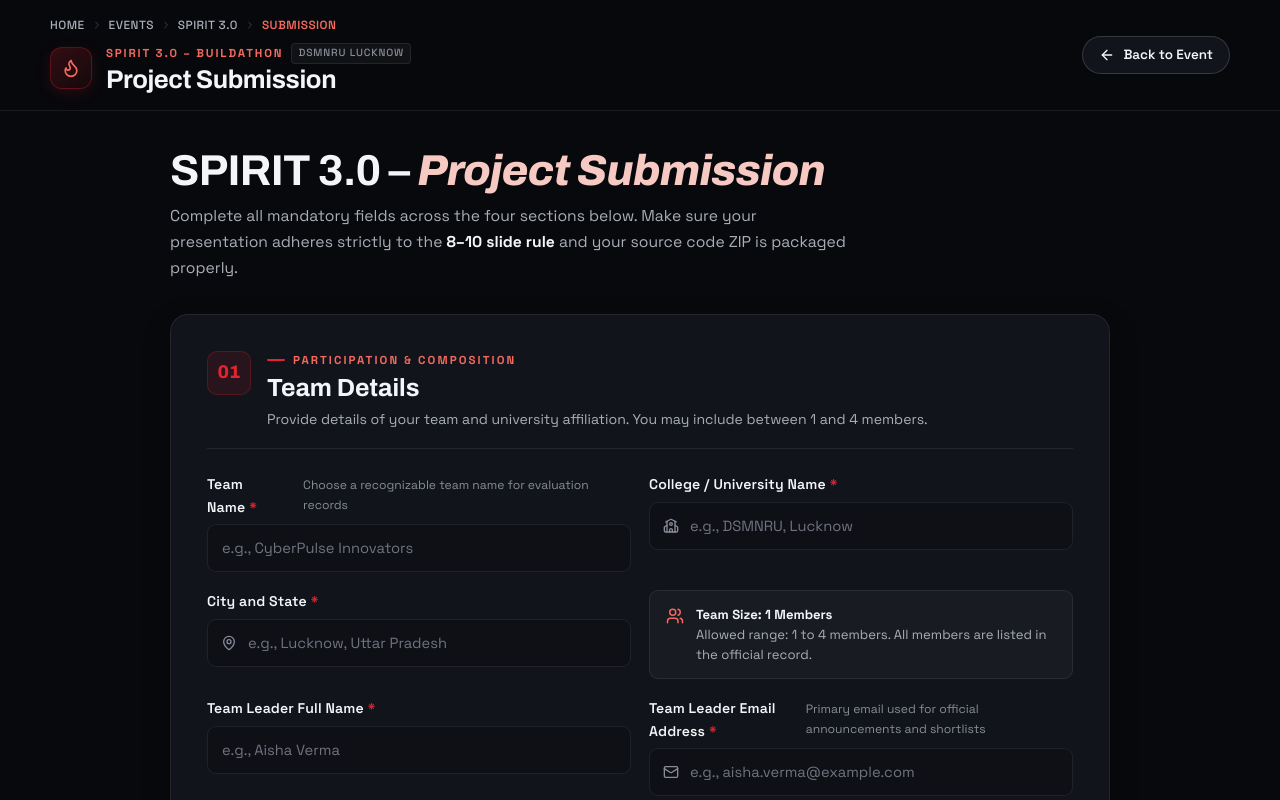
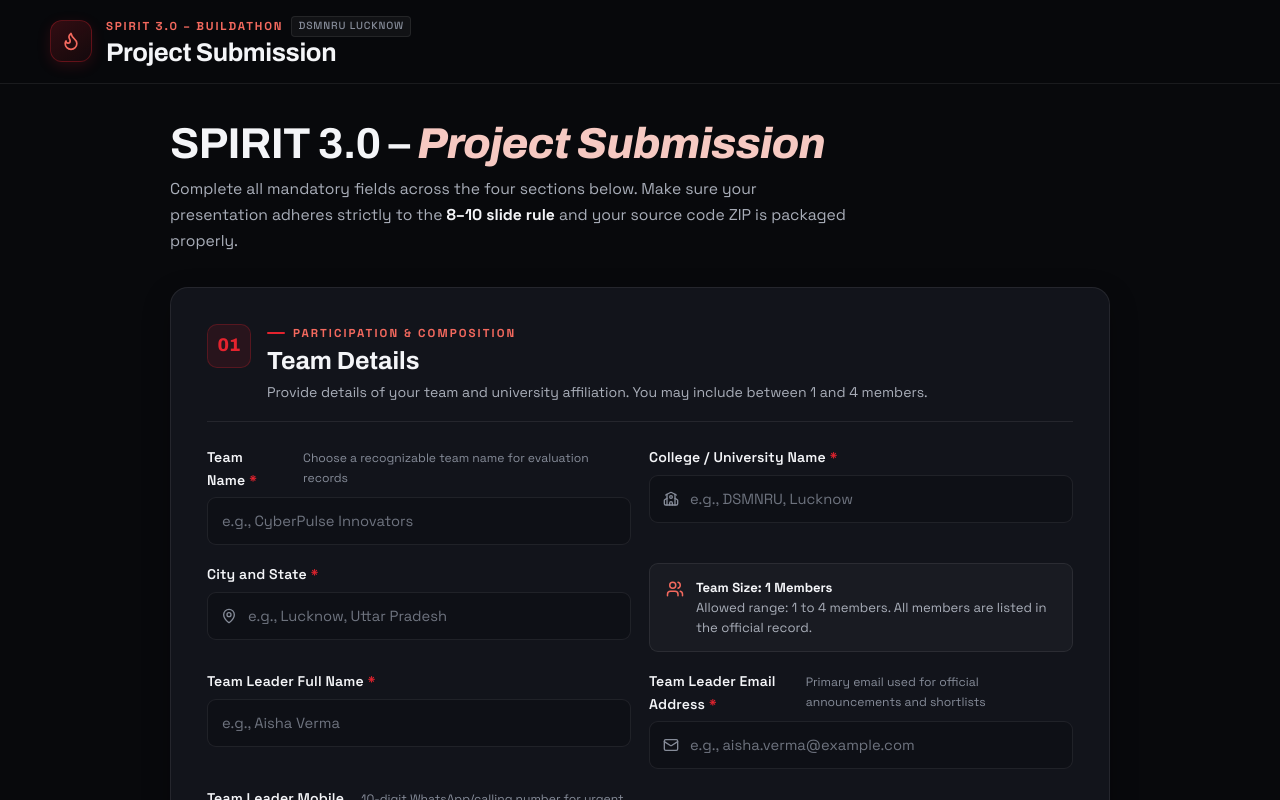
Before and after one commit to TheAfnan/submission-page, a React (Vite) app: page / in a window 1280 px wide. Shown: the top 800 px of the page. Built offline with nearby package versions, Linux system fonts and the light colour scheme.

Commit message:
Remove breadcrumbs, external return links, and make portal 100% standalone

```diff
--- a/src/components/Confirmation/ConfirmationCard.tsx
+++ b/src/components/Confirmation/ConfirmationCard.tsx
@@ -13,13 +13,11 @@ import styles from './ConfirmationCard.module.css'
 
 interface ConfirmationCardProps {
   result: SubmissionResult
-  backToEventUrl?: string
   onReset?: () => void
 }
 
 export const ConfirmationCard: React.FC<ConfirmationCardProps> = ({
   result,
-  backToEventUrl = 'https://spirit-dsmnru.vercel.app/events/spirit-3-0-buildathon',
   onReset,
 }) => {
   const [copied, setCopied] = useState(false)
@@ -220,24 +218,16 @@ export const ConfirmationCard: React.FC<ConfirmationCardProps> = ({
             <span>Download Submission Receipt (.JSON)</span>
           </button>
 
-          <a
-            href={backToEventUrl}
-            className={styles.eventPageBtn}
-            target="_blank"
-            rel="noopener noreferrer"
-          >
-            <span>Return to Event Page</span>
-            <ExternalLink size={16} />
-          </a>
+          {onReset && (
+            <button
+              type="button"
+              className={styles.eventPageBtn}
+              onClick={onReset}
+            >
+              <span>Submit Another Project Entry</span>
+            </button>
+          )}
         </div>
-
-        {onReset && (
-          <div className={styles.resetRow}>
-            <button type="button" className={styles.resetBtn} onClick={onReset}>
-              Submit another project entry
-            </button>
-          </div>
-        )}
       </div>
     </div>
   )
--- a/src/components/Header/Header.tsx
+++ b/src/components/Header/Header.tsx
@@ -1,37 +1,12 @@
-import { ArrowLeft, ChevronRight, Flame } from 'lucide-react'
+import React from 'react'
+import { Flame } from 'lucide-react'
 import styles from './Header.module.css'
 
-interface HeaderProps {
-  backToEventUrl?: string
-}
-
-export const Header: React.FC<HeaderProps> = ({
-  backToEventUrl = 'https://spirit-dsmnru.vercel.app/events/spirit-3-0-buildathon',
-}) => {
+export const Header: React.FC = () => {
   return (
     <header className={styles.header}>
       <div className={styles.container}>
         <div className={styles.leftCol}>
-          {/* Breadcrumb */}
-          <nav className={styles.breadcrumb} aria-label="Breadcrumb">
-            <a href="https://spirit-dsmnru.vercel.app/" className={styles.breadcrumbLink}>
-              Home
-            </a>
-            <ChevronRight size={12} className={styles.breadcrumbSep} />
-            <a href="https://spirit-dsmnru.vercel.app/events" className={styles.breadcrumbLink}>
-              Events
-            </a>
-            <ChevronRight size={12} className={styles.breadcrumbSep} />
-            <a href={backToEventUrl} className={styles.breadcrumbLink}>
-              SPIRIT 3.0
-            </a>
-            <ChevronRight size={12} className={styles.breadcrumbSep} />
-            <span className={styles.breadcrumbActive} aria-current="page">
-              Submission
-            </span>
-          </nav>
-
-          {/* Branding and Page Title */}
           <div className={styles.brandingRow}>
             <div className={styles.logoBadge} aria-hidden="true">
               <span className={styles.logoFlame}>
@@ -48,21 +23,6 @@ export const Header: React.FC<HeaderProps> = ({
             </div>
           </div>
         </div>
-
-        <div className={styles.rightCol}>
-
-          {/* Back to event link */}
-          <a
-            href={backToEventUrl}
-            className={styles.backBtn}
-            target="_blank"
-            rel="noopener noreferrer"
-            aria-label="Back to SPIRIT 3.0 event page"
-          >
-            <ArrowLeft size={16} />
-            <span>Back to Event</span>
-          </a>
-        </div>
       </div>
     </header>
   )
--- a/src/components/SpiritSubmissionPortal.tsx
+++ b/src/components/SpiritSubmissionPortal.tsx
@@ -246,7 +246,7 @@ export const SpiritSubmissionPortal: React.FC<SpiritSubmissionPortalProps> = ({
   return (
     <div className={styles.portalRoot}>
       {/* A. Compact Header */}
-      <Header backToEventUrl={config.backToEventUrl} />
+      <Header />
 
       {/* B. Event Information Strip & Deadline */}
       <EventStrip
@@ -262,7 +262,6 @@ export const SpiritSubmissionPortal: React.FC<SpiritSubmissionPortalProps> = ({
         {submissionResult ? (
           <ConfirmationCard
             result={submissionResult}
-            backToEventUrl={config.backToEventUrl}
             onReset={handleResetForm}
           />
         ) : (
@@ -383,14 +382,6 @@ export const SpiritSubmissionPortal: React.FC<SpiritSubmissionPortalProps> = ({
           <span>
             © 2026 SPIRIT 3.0 – Buildathon • Dr. Shakuntala Misra National Rehabilitation University (DSMNRU), Lucknow.
           </span>
-          <a
-            href={config.backToEventUrl}
-            target="_blank"
-            rel="noopener noreferrer"
-            className={styles.footerLink}
-          >
-            Event Rules & Guidelines ↗
-          </a>
         </div>
       </footer>
     </div>
```
